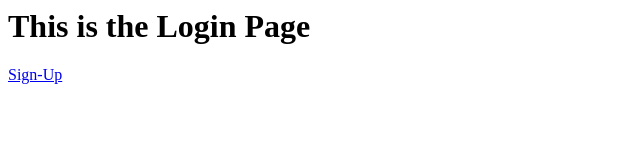
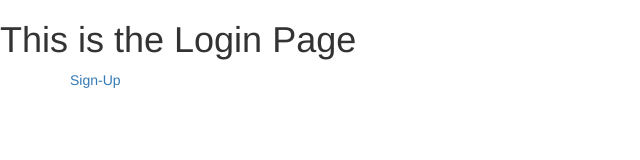
Before and after one commit to JiniHendrix/forum, a website: page client/login.html in a window 1280 px wide. Shown: the whole page, without its empty margins (0-640 px from the left). Drawn offline with nearby package versions, Linux system fonts and the light colour scheme.

```diff
--- a/client/login.html
+++ b/client/login.html
@@ -3,6 +3,7 @@
 <head>
   <meta charset="UTF-8">
   <title>Document</title>
+  <link rel="stylesheet" href="https://maxcdn.bootstrapcdn.com/bootstrap/3.3.7/css/bootstrap.min.css" integrity="sha384-BVYiiSIFeK1dGmJRAkycuHAHRg32OmUcww7on3RYdg4Va+PmSTsz/K68vbdEjh4u" crossorigin="anonymous">
 </head>
 
 <body>
--- a/package.json
+++ b/package.json
@@ -5,7 +5,7 @@
   "main": "index.js",
   "scripts": {
     "test": "echo \"Error: no test specified\" && exit 1",
-    "start": "node server/server.js"
+    "start": "nodemon server/server.js"
   },
   "repository": {
     "type": "git",
@@ -18,8 +18,12 @@
   },
   "homepage": "https://github.com/JiniHendrix/forum#readme",
   "dependencies": {
+    "bootstrap": "3",
     "express": "^4.15.2",
     "mongod": "^2.0.0",
     "mongoose": "^4.9.6"
+  },
+  "devDependencies": {
+    "nodemon": "^1.11.0"
   }
 }
--- a/server/routers/loginRouter.js
+++ b/server/routers/loginRouter.js
@@ -5,7 +5,7 @@
 
 router.get('/', (req, res) => {
   res.redirect('/login');
-})
+});
 
 router.get('/login', (req, res) => {
   fs.readFile(path.join(__dirname, '../../client/login.html'), (err, html) => {
```
Also changed, not shown: client/signup.html (+1 -0 lines), 2 other files.
